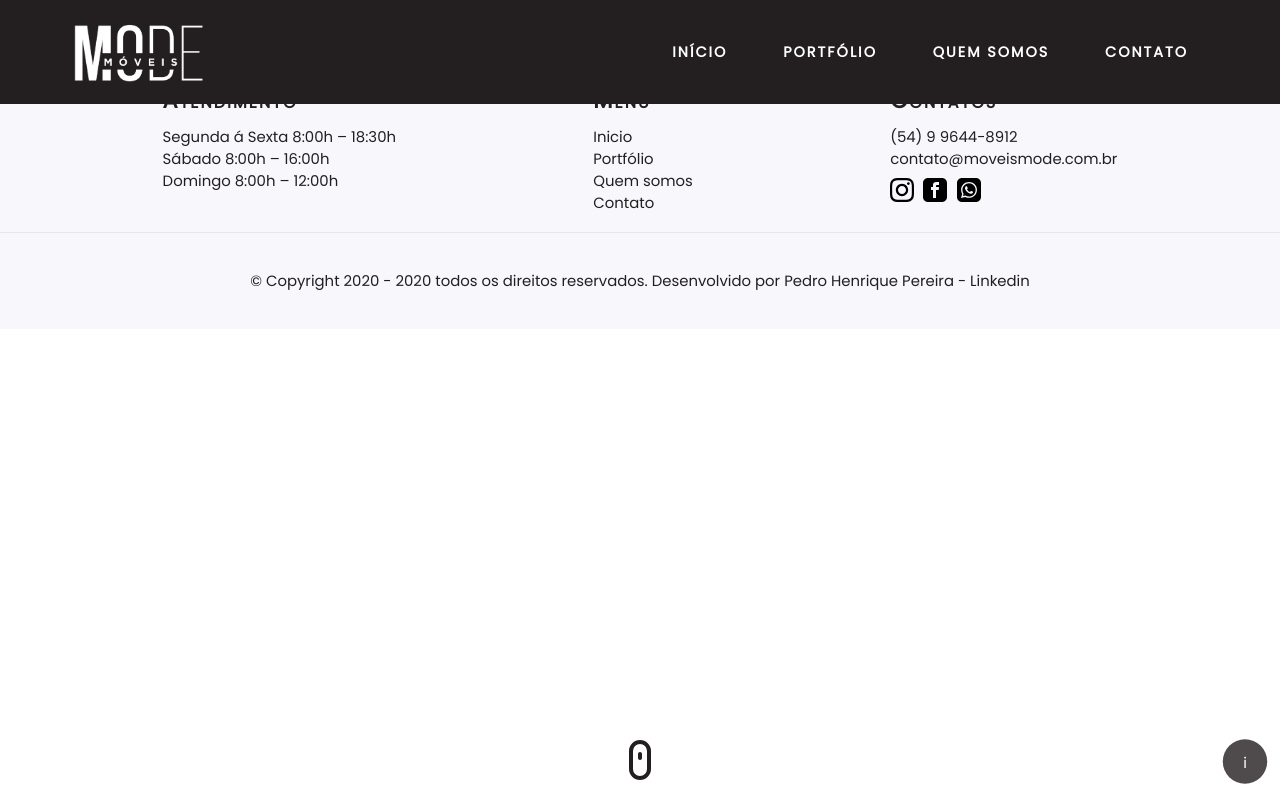
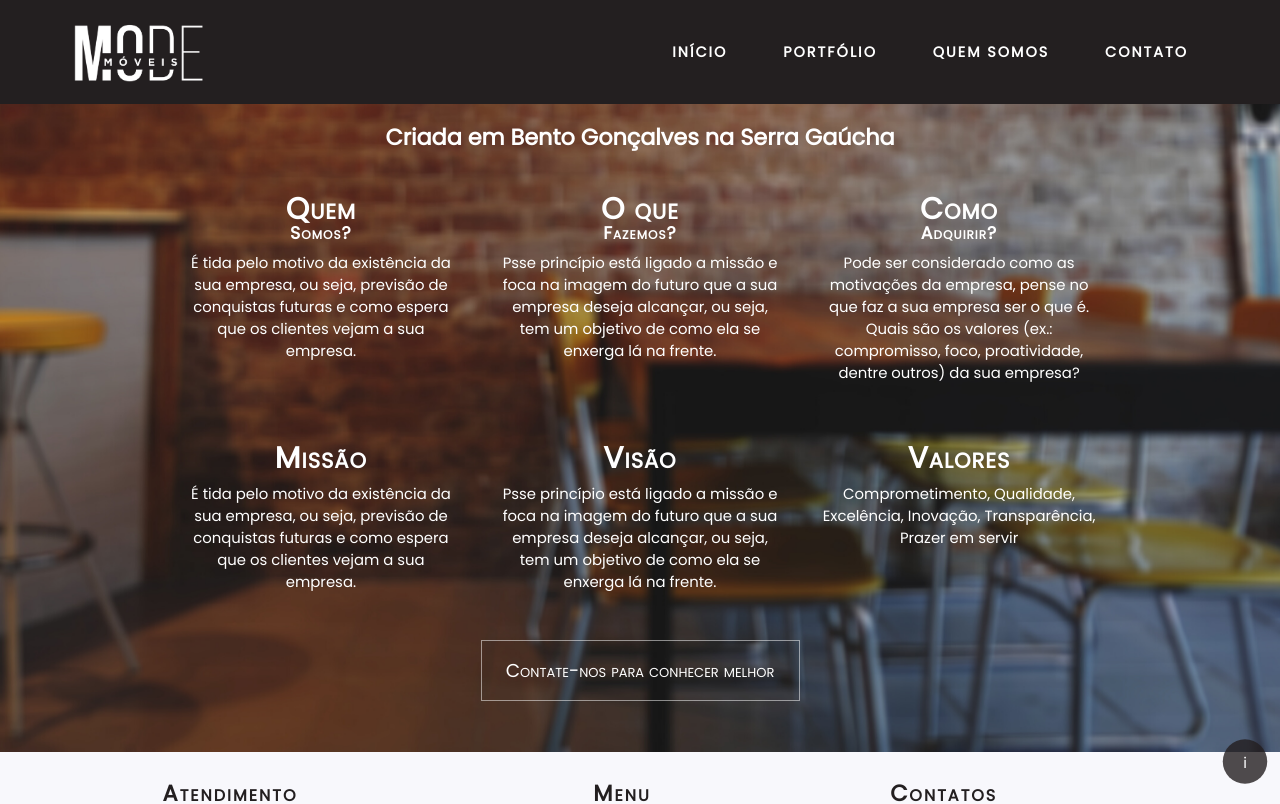
Before and after one commit to peedrinhoph/mode, a React (Create React App) app: page /about-us in a window 1280 px wide. Shown: the top 804 px of the page. Built offline with nearby package versions, Linux system fonts and the light colour scheme; the HTML template or start-up script is replaced by a standard one.

Commit message:
about us

```diff
--- a/src/pages/AboutUs/index.js
+++ b/src/pages/AboutUs/index.js
@@ -1,18 +1,57 @@
 import React from 'react';
+import { Link } from 'react-router-dom';
+
 import PageHeader from '../../components/PageHeader';
 import PageFooter from '../../components/PageFooter';
 
 import './styles.css';
 
 function AboutUs() {
-
     return (
-        <div id="page-teacher-list" className="container">
-            <PageHeader title=""/>
+        <div id="page-about" className="container ">
+            <PageHeader ></PageHeader>
             <main>
-                <span id="mouse"></span>
+                <div id="page-about-content">
+                    <div className="section-about">
+                        <div className="section-about-title">
+                            <h2>Criada em Bento Gonçalves na Serra Gaúcha</h2>
+                        </div>
+                        <div className="section-mv">
+                            <div className="section-m">
+                                <h1>Quem</h1>
+                                <h3>Somos?</h3>
+                                <p>É tida pelo motivo da existência da sua empresa, ou seja, previsão de conquistas futuras e como espera que os clientes vejam a sua empresa.</p>
+                            </div>
+                            <div className="section-m">
+                                <h1>O que</h1>
+                                <h3>Fazemos?</h3>
+                                <p>Psse princípio está ligado a missão e foca na imagem do futuro que a sua empresa deseja alcançar, ou seja, tem um objetivo de como ela se enxerga lá na frente.</p>
+                            </div>
+                            <div className="section-m">
+                                <h1>Como</h1>
+                                <h3>Adquirir?</h3>
+                                <p>Pode ser considerado como as motivações da empresa, pense no que faz a sua empresa ser o que é. Quais são os valores (ex.: compromisso, foco, proatividade, dentre outros) da sua empresa?</p>
+                            </div>
+                            <div className="section-m">
+                                <h1>Missão</h1>
+                                <p>É tida pelo motivo da existência da sua empresa, ou seja, previsão de conquistas futuras e como espera que os clientes vejam a sua empresa.</p>
+                            </div>
+                            <div className="section-m">
+                                <h1>Visão</h1>
+                                <p>Psse princípio está ligado a missão e foca na imagem do futuro que a sua empresa deseja alcançar, ou seja, tem um objetivo de como ela se enxerga lá na frente.</p>
+                            </div>
+                            <div className="section-m">
+                                <h1>Valores</h1>
+                                <p>Comprometimento, Qualidade, Excelência, Inovação, Transparência, Prazer em servir</p>
+                            </div>
+                        </div>
+                        <div className="section-about-link">
+                            <Link to="contact">Contate-nos para conhecer melhor</Link>
+                        </div>
+                    </div>
+                </div>
             </main>
-            <PageFooter/>
+            <PageFooter />
         </div>
     )
 }
--- a/src/pages/AboutUs/styles.css
+++ b/src/pages/AboutUs/styles.css
@@ -1,45 +1,109 @@
-#page-teacher-list {
+  #page-about {
     width: 100vw;
     height: 100vh;
+  }
+
+  #page-about main {
+    display: flex;
+    flex-direction: column;
+    align-items: center;
+    background-image: url("../../assets/images/image1.png");
+    background-size: cover;
+    background-repeat: no-repeat;
+    background-position: 50%;
+    background-attachment: fixed;
+    padding-top: 2rem;
+    width: 100%;
+  }
+
+  .section-about {
+    padding-right: 5vw;
+    padding-left: 5vw;
+  }
+
+  .section-about-title {
+    margin-bottom: 1.6rem;
+    font: Poppins;
+    text-align: center;
+    color: var(--color-title-in-primary);
+  }
+
+  .section-mv {
+    display: grid;
+    grid-template-columns: 1fr;
+    gap: 10px;
+
+  }
+
+  .section-m {
+    padding: 2.6rem 1.6rem 2.6rem 1.6rem;
+  }
+
+  .section-m h3,
+  .section-m h1{
+    font: Poppins;
+    color: var(--color-title-in-primary);
+    line-height: 105%;
+    letter-spacing: 1px;
+    font-variant: small-caps;
+    text-align: center;
+  }
+
+  .section-m p{
+    margin-top: 1rem;
+    font: 400 1.6rem Poppins;
+    color: var(--color-title-in-primary);
+    text-align: center;
+  }
+
+  .section-about-link {
+    display: flex;
+    justify-content: center;
+    padding: 2.5rem;
+    height: 100%;
 }
 
-#search-teachers {
-    margin-top: 3.2rem;
+.section-about-link a {
+    color: #fff;
+    background-color: transparent;
+    border: 1px solid;
+    border-color: hsla(0,0%,100%,.5);
+    padding: 1.6rem 2.6rem;
+    font: 400 2rem Poppins;
+    text-decoration: none;
+    text-align: center;
+    font-variant: small-caps;
 }
 
-#search-teachers label {
-    color: var(--color-text-in-primary);
+.section-about-link a:hover {
+    border-color: hsla(0,0%,100%,1);
 }
 
-#page-teacher-list main {
-    margin: 3.2rem auto;
-    width: 90%;
-    margin-top: 11rem;
+.section-about-black-link a {
+    color: var(--color-text-complement);
+    border-color: var(--primary-light);
 }
 
-
-
-@media (min-width: 700px) {
-    #page-teacher-list {
+  @media (min-width: 700px) {
+    #page-about {
         max-width: 100%;
     }
 
-    #search-teachers {
-        display: grid;
-        grid-template-columns: repeat(3, 1fr);
-        column-gap: 16px;
-        position: absolute;
-        bottom: -30px;
-
-    }
-    #search-teachers .input-block + .input-block,
-    #search-teachers .select-block + .select-block {
-        margin-top: 0;
+    #page-about main {
+        margin-top: 11rem;
     }
 
-    #page-teacher-list main {
-        padding: 3.2rem 0;
-        max-width: 740px;
-        margin: 0 auto;
+    .section-mv {
+      grid-template-columns: repeat(3, 1fr);
     }
-}
+
+  }
+
+  @media (min-width: 900px) {
+    .section-about {
+        padding-bottom: 3rem;
+        padding-right: 13vw;
+        padding-left: 13vw;
+    }
+
+  }
```
